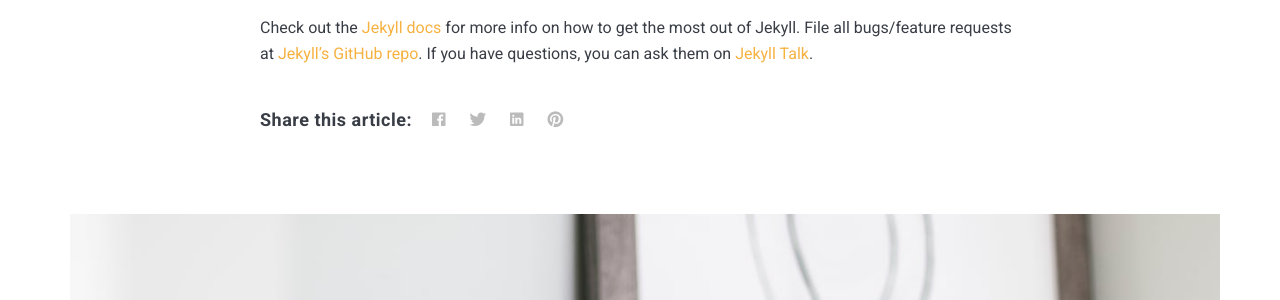
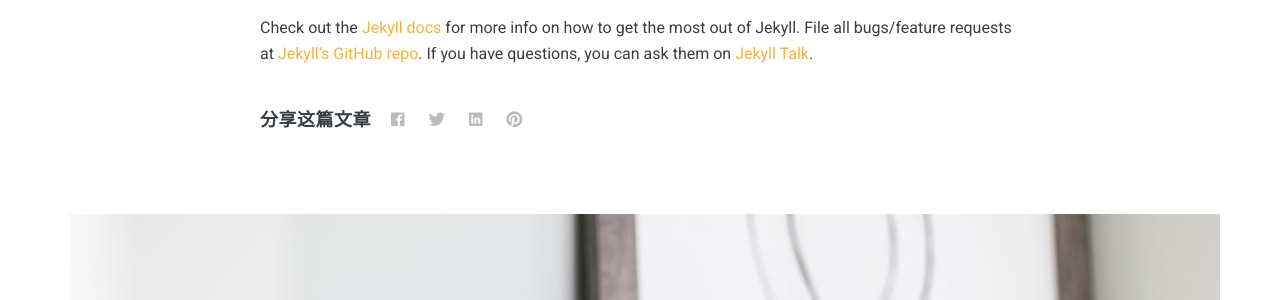
Before and after one commit to huangpengju/huangpengju.github.io, a Jekyll site: the page built from _posts/2018-05-29-welcome-to-jekyll.markdown, in a window 1280 px wide and 900 px high, scrolled down 1313 px. Shown: the part 151-451 px from the top of the window. Built offline with Jekyll 4.4.1, drawn with Linux system fonts in a browser that asks for light colours; nearby versions of some CDN libraries; comment, search, counter and statistics services are not loaded.

Commit message:
修改配置

```diff
--- a/_layouts/post.html
+++ b/_layouts/post.html
@@ -52,7 +52,7 @@ layout: default
       </div>
 
       <div class="post__share">
-        <span class="share__title">Share this article:</span>
+        <span class="share__title">分享这篇文章</span>
         <ul class="share__list list-reset">
           <li class="share__item">
             <a class="share__facebook" href="https://www.facebook.com/sharer/sharer.php?u={{ site.url }}{{ site.baseurl }}{{ page.url }}"
```
